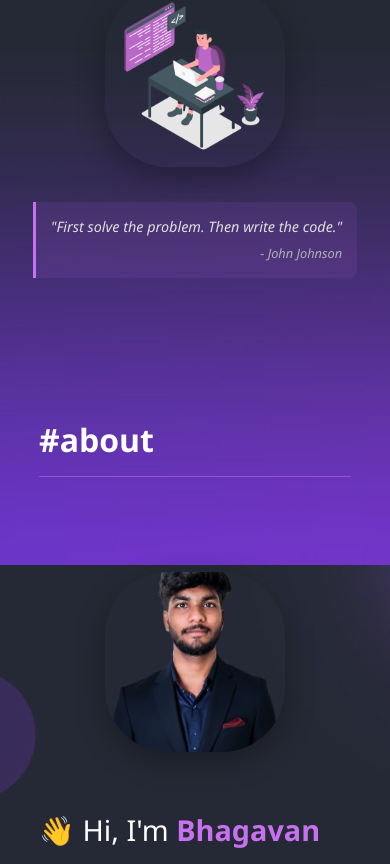
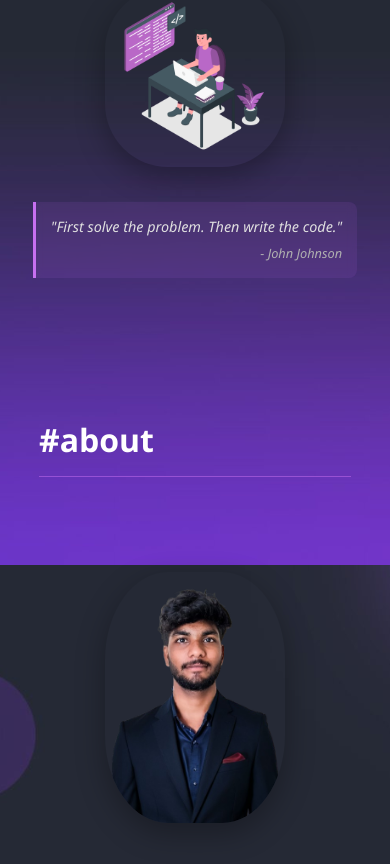
Before and after one commit to Bhagavan11/Portfolio, a React (Create React App) app: page / in a window 390 px wide. Shown: the part 1123-1987 px from the top of the page. Built offline with nearby package versions, Linux system fonts and the light colour scheme.

Commit message:
checking  updating problems

```diff
--- a/src/components/About.css
+++ b/src/components/About.css
@@ -33,16 +33,17 @@
     display: flex;
     align-items: flex-start;
     gap: 50px;
+    flex-wrap: wrap;
 }
 
 /* Image and Quote Container */
 .image-quote-container {
-    flex-shrink: 0;
     display: flex;
     flex-direction: column;
     align-items: center;
     margin-top: -40px;
-    /* Pulls image up */
+    max-width: 100%;
+    flex: 1;
 }
 
 .image-container {
@@ -51,7 +52,8 @@
 
 .profile-image {
     width: 320px;
-    height: 90%;
+    max-width: 100%;
+    height: auto;
     border-radius: 35%;
     object-fit: cover;
     background: transparent;
@@ -86,7 +88,6 @@
     flex: 1;
     line-height: 1.6;
     padding-top: 40px;
-    /* Aligns text with middle of image */
 }
 
 .text-content h1 {
@@ -168,7 +169,9 @@
 
     .profile-image {
         width: 180px;
-        height: 180px;
+        height: auto;
+        max-width: 100%;
+        margin-top: 10px;
     }
 
     .quote-box {
@@ -189,4 +192,25 @@
 
     .text-content p {
         font-size: 0.9rem;
-    } }
+    }
+}
+
+@media (max-width: 480px) {
+
+    .heading,
+    .heading-name {
+        font-size: 1.8rem;
+        white-space: nowrap;
+    }
+
+    .typewriter-wrapper {
+        font-size: 1rem;
+    }
+
+    .profile-image {
+        width: 180px;
+        height: 100%;
+        max-width: 100%;
+        margin-top: 30px;
+    }
+}
--- a/src/components/Home.css
+++ b/src/components/Home.css
@@ -30,6 +30,8 @@
     font-size: 2.5rem;
     color: #ffffff;
     margin-bottom: 1.5rem;
+    white-space: nowrap;
+    /* 👈 Prevents text break */
 }
 
 .main-name {
@@ -112,6 +114,8 @@
     .heading,
     .heading-name {
         font-size: 2.2rem;
+        white-space: nowrap;
+        /* 👈 Prevents line break */
     }
 
     .typewriter-wrapper {
@@ -139,6 +143,8 @@
     .heading,
     .heading-name {
         font-size: 2rem;
+        white-space: nowrap;
+        /* 👈 Prevents line break */
     }
 
     .typewriter-wrapper {
@@ -147,7 +153,8 @@
 
     .profile-image {
         width: 200px;
-        height: 200px;
+        height: auto;
+        /* ✅ Fix image cut off */
         margin-top: 30px;
     }
 }
@@ -157,6 +164,8 @@
     .heading,
     .heading-name {
         font-size: 1.8rem;
+        white-space: nowrap;
+        /* 👈 Prevents line break */
     }
 
     .typewriter-wrapper {
@@ -165,8 +174,12 @@
 
     .profile-image {
         width: 180px;
-        height: 180px;
-    } }
+        height: auto;
+        /* ✅ Fix image cut off */
+        margin-top: 30px;
+    }
+}
+
 /* Add to Home.css */
 /* New quote box styles */
 .image-container {
@@ -176,7 +189,6 @@
 .quote-box {
     position: absolute;
     bottom: -70px;
-                              /* Adjust this to position below image */
     left: 50%;
     transform: translateX(-50%);
     width: 80%;
@@ -213,4 +225,5 @@
         transform: none;
         margin: 30px auto 0;
         width: 90%;
-                              } }
+    }
+}
```
Lines whose indentation alone changed are shown as unchanged.
